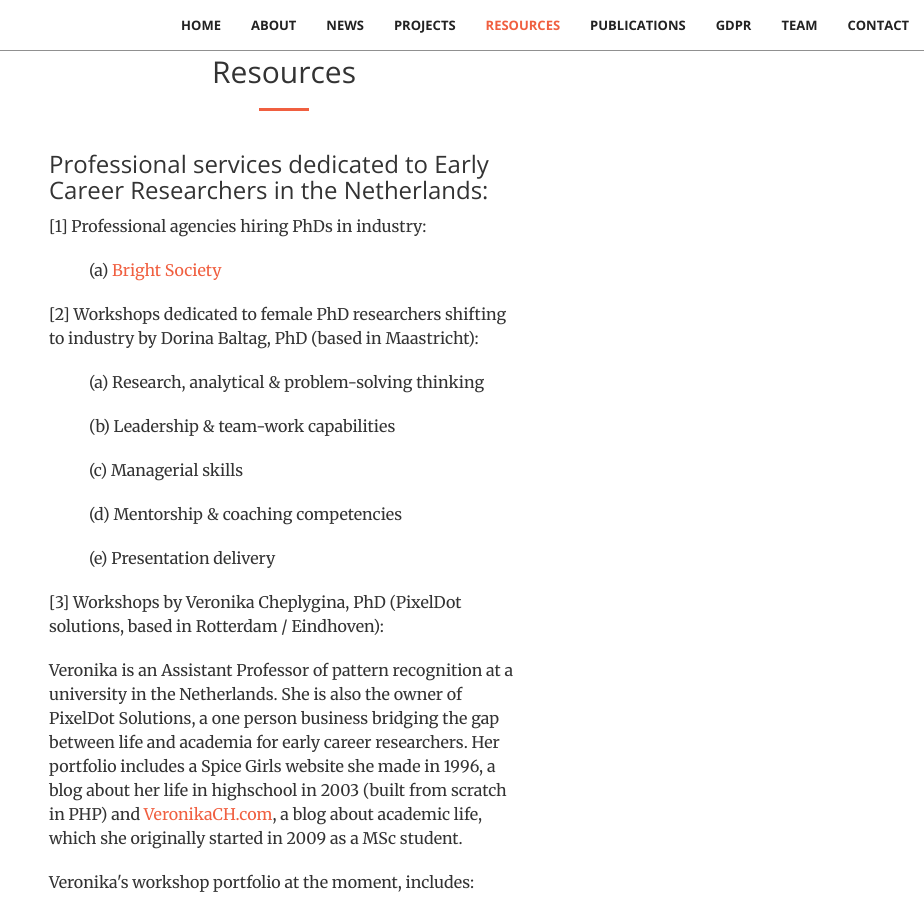
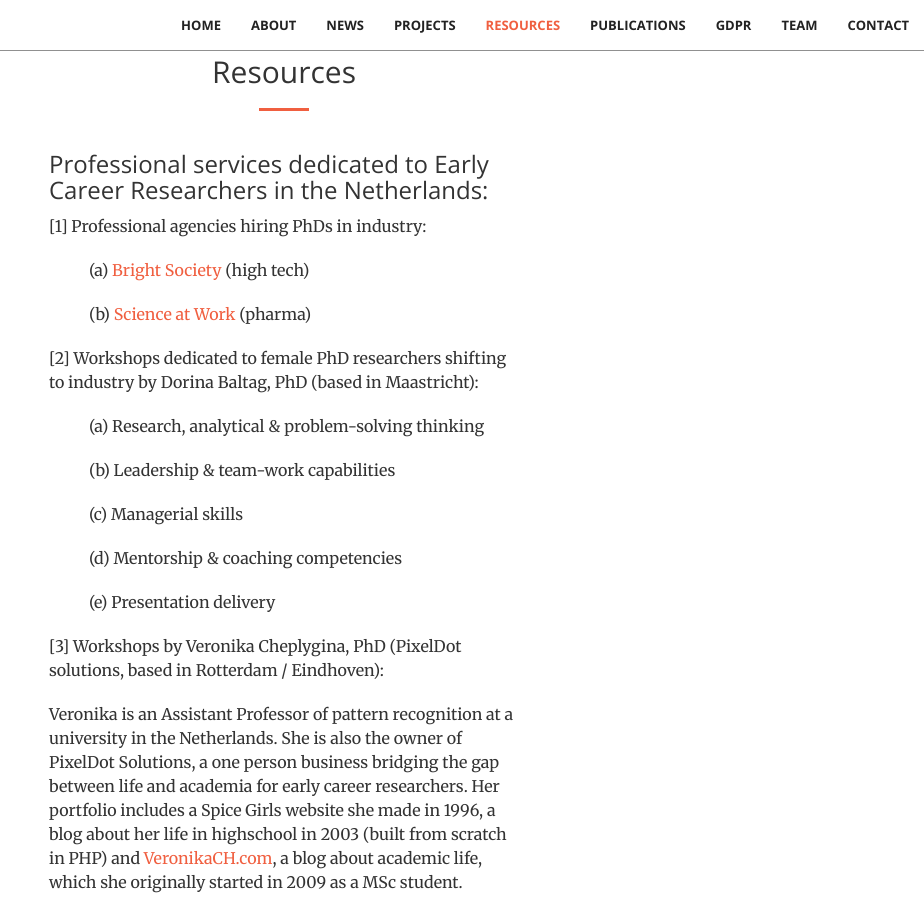
Before and after one commit to stichting-solaris/stichting-solaris.github.io, a Jekyll site: the page built from index.html, in a window 1280 px wide and 900 px high, scrolled down 8816 px. Shown: the whole window, without its empty margins (356-1280 px from the left). Built offline with Jekyll 4.4.1, drawn with Linux system fonts in a browser that asks for light colours.

Commit message:
Update resources.html

```diff
--- a/_includes/resources.html
+++ b/_includes/resources.html
@@ -16,8 +16,8 @@
                 <h3 class="section-heading">Professional services dedicated to Early Career Researchers in the Netherlands:</h3>
 
                 <p> [1] Professional agencies hiring PhDs in industry:</p>
-                <p class="tab">(a) <a href="#brightsociety">Bright Society</a></p>
-
+                <p class="tab">(a) <a href="#brightsociety">Bright Society</a> (high tech)</p>
+                <p class="tab">(b) <a href="#scienceatwork">Science at Work</a> (pharma)</p>
 
                 <p>[2] Workshops dedicated to female PhD researchers shifting to industry by Dorina Baltag, PhD
                     (based in Maastricht):</p>
```
